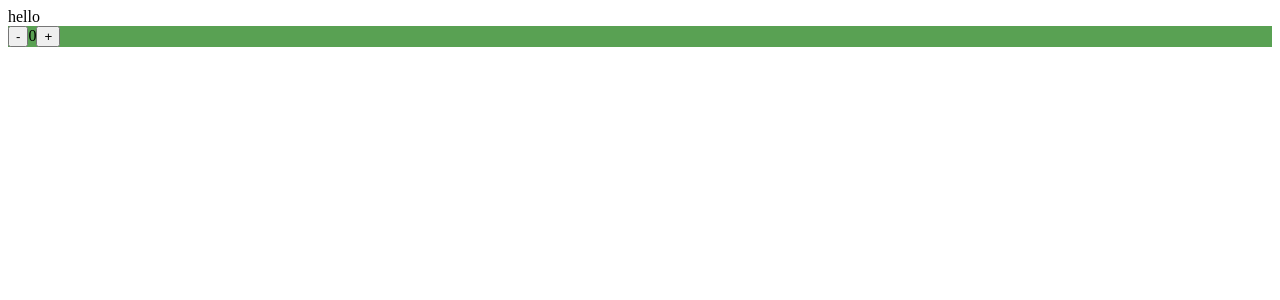
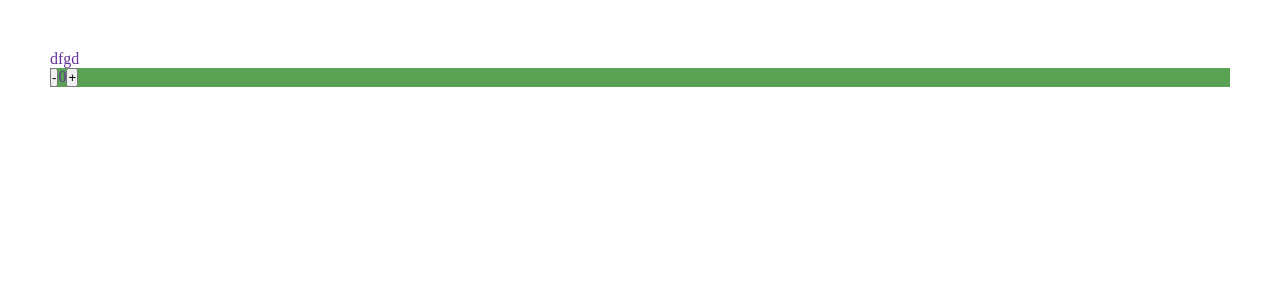
Before and after one commit to PhillipJeffries/ulbi_react-1.0, a React app: page / in a window 1280 px wide. Shown: the top 300 px of the page. Built offline with nearby package versions, Linux system fonts and the light colour scheme.

Commit message:
added css modules

```diff
--- /dev/null
+++ b/src/App.tsx
@@ -0,0 +1,12 @@
+import { Counter } from "./components/Counter";
+import "./index.scss";
+
+
+export const App = () => {
+    return (
+        <div className="app">
+            dfgd
+            <Counter/>
+        </div>
+    )
+};
--- /dev/null
+++ b/src/components/Counter.modules.scss
@@ -0,0 +1,3 @@
+.btn {
+    background-color: rgb(89, 161, 83);
+}
--- a/src/components/counter.tsx
+++ b/src/components/Counter.tsx
@@ -1,5 +1,8 @@
-import React, {useState} from "react";
+import {useState} from "react";
+
+import classes from './Counter.modules.scss';
 import './counter.scss';
+
 
 export const Counter = () => {
     const [value, setValue] = useState(0)
@@ -15,7 +18,7 @@ export const Counter = () => {
 
     return (
         <div className="counter">
-            <button onClick={decrement}>-</button>
+            <button className={classes.btn} onClick={decrement}>-</button>
             <span>{value}</span>
             <button onClick={increment}>+</button>
         </div>
--- /dev/null
+++ b/src/index.scss
@@ -0,0 +1,10 @@
+* {
+    padding: 0;
+    margin: 0;
+    box-sizing: border-box;
+}
+
+.app {
+    color: rebeccapurple;
+    margin: 50px;
+}
--- a/src/index.tsx
+++ b/src/index.tsx
@@ -1,10 +1,11 @@
 import { someFn } from "./test";
 import { render } from "react-dom";
-import {Counter} from "./components/counter";
+import { App } from "./App";
+import './index.scss';
 
 someFn()
 
 render(
-    <div>hello<Counter/></div>,
+    <App/>,
     document.getElementById('root')
 )
```
Also changed, not shown: src/global.d.ts (added, +7 -0 lines), 1 other file (tests, documents, lock files or other folders).
